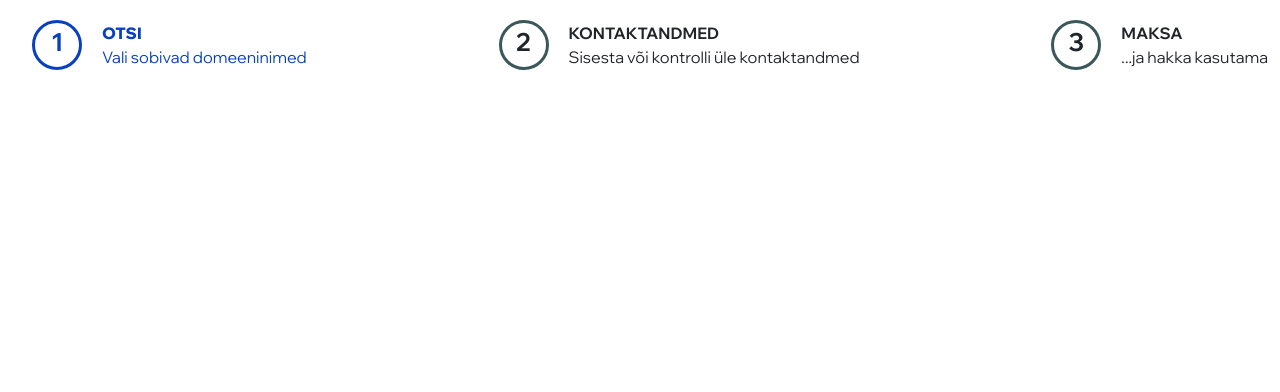
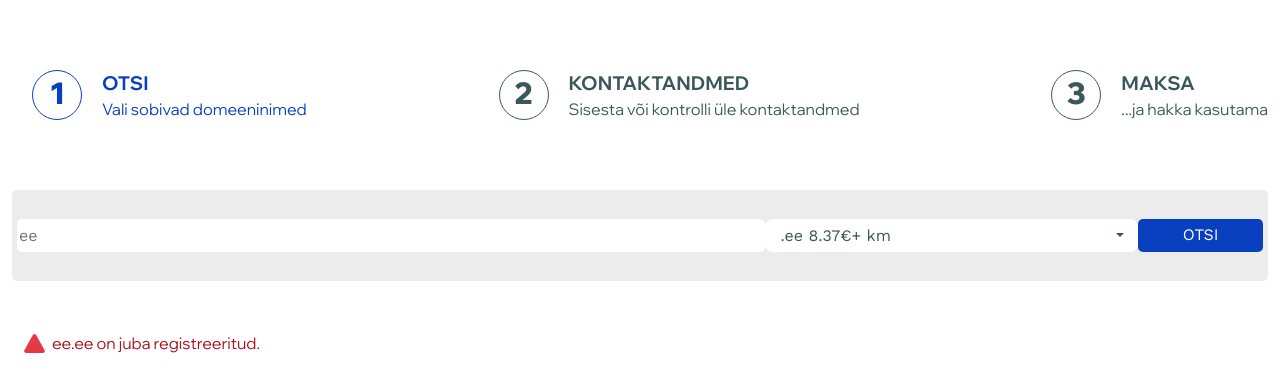
Before and after one commit to kklorfff/kpotapovdomeen, a plain HTML site: page index.html in a window 1280 px wide. Drawn offline with nearby package versions, Linux system fonts and the light colour scheme; a web font is replaced by a local one.

Commit message:
Add files via upload

```diff
--- a/index.html
+++ b/index.html
@@ -11,7 +11,7 @@
     <link rel="preconnect" href="https://fonts.googleapis.com">
     <link rel="preconnect" href="https://fonts.gstatic.com" crossorigin>
     <link
-        href="https://fonts.googleapis.com/css2?family=Inria+Serif:ital,wght@0,300;0,400;0,700;1,300;1,400;1,700&family=Wix+Madefor+Display:wght@400..800&display=swap"
+        href="https://fonts.googleapis.com/css2?family=Wix+Madefor+Display:wght@400..800&family=Work+Sans:ital,wght@0,100..900;1,100..900&display=swap"
         rel="stylesheet">
 </head>
 
@@ -26,7 +26,7 @@
                     </div>
                     <div class="step-text">
                         <p class="step-header">OTSI</p>
-                        <p>Vali sobivad domeeninimed</p>
+                        <p class="step-paragraph">Vali sobivad domeeninimed</p>
                     </div>
                 </li>
                 <li class="breadcrumb-item">
@@ -44,12 +44,41 @@
                     </div>
                     <div class="step-text">
                         <p class="step-header">MAKSA</p>
-                        <p>...ja hakka kasutama</p>
+                        <p class="step-paragraph">...ja hakka kasutama</p>
                     </div>
                 </li>
 
             </ol>
         </nav>
+    </div>
+
+    <div class="container-fluid">
+        <div class="search-container">
+            <input type="text" placeholder="ee">
+            <div class="btn-group">
+                <button class="btn btn-secondary btn-lg" type="button">
+                    .ee 8.37€+ km
+                </button>
+                <button type="button" class="btn btn-lg btn-secondary dropdown-toggle dropdown-toggle-split"
+                    data-bs-toggle="dropdown" aria-expanded="false">
+                    <span class="visually-hidden">Toggle Dropdown</span>
+                </button>
+                <ul class="dropdown-menu">
+                    <li><a class="dropdown-item" href="#">.ee 8.37€+km</a></li>
+                    <li><a class="dropdown-item" href="#">.lt 8.37€+km</a></li>
+                    <li><a class="dropdown-item" href="#">.lv 8.37€+km</a></li>
+                </ul>
+            </div>
+            <button class="search-button">OTSI</button>
+        </div>
+        <div class="container-fluid">
+            <p class="step-footer">
+                <img src="./assets/images/Polygon 1.png" alt="triangle">ee.ee on juba registreeritud.
+            </p>
+        </div>
+    </div>
+
+    </div>
     </div>
     <script src="https://cdn.jsdelivr.net/npm/bootstrap@5.3.3/dist/js/bootstrap.bundle.min.js"
         integrity="sha384-YvpcrYf0tY3lHB60NNkmXc5s9fDVZLESaAA55NDzOxhy9GkcIdslK1eN7N6jIeHz"
--- a/style.css
+++ b/style.css
@@ -1,5 +1,5 @@
 body {
-    font-family: 'Wix Madefor Display', serif;
+    font-family: "Wix Madefor Display", serif;
     justify-content: center;
 }
 
@@ -10,30 +10,33 @@ p {
 
 .breadcrumb {
     justify-content: space-between;
+    margin: 50px auto;
 }
 
 .breadcrumb-item {
     display: flex;
     flex-direction: row;
     align-items: center;
+    color: #3A5859;
 }
 
 .active-item .circle {
-    border: 3px solid #0940BF;
+    border: 1px solid #0940BF;
 }
 
 .circle {
     width: 50px;
     height: 50px;
     background-color: white;
-    border: 3px solid #3A5859;
+    border: 1px solid #3A5859;
     border-radius: 50%;
     margin: 20px;
 }
 
 .circle p {
-    font-size: 25px;
-    font-weight: bold;
+    justify-content: center;
+    font-size: 30px;
+    font-weight: 900;
 }
 
 .active-item {
@@ -41,17 +44,84 @@ p {
 }
 
 .active-item .step-header {
-    font-weight: 900;
+    font-weight: 700;
 }
 
 .step-header {
-    font-weight: bold;
+    font-size: larger;
+    font-weight: 700;
 }
 
 .step-paragraph {
-    font-weight: normal;
+    font-size: medium;
 }
 
 .step-text {
     text-align: left;
 }
+
+.row {
+    display: flex;
+    background-color: grey;
+}
+
+.search-container {
+    font-family: "Work Sans", serif;
+    height: 91px;
+    margin: 50px auto;
+    background-color: #ECECEC;
+    display: flex;;
+    align-items: center;
+    justify-content: flex-end;
+    padding: 5px;
+    border-radius: 5px;
+}
+
+.search-container input {
+    width: 60%;
+    height: 40%;
+    border: none;
+    border-radius: 5px;
+}
+
+.search-button {
+    width: 10%;
+    height: 40%;
+    color: white;
+    background-color: #0940BF;
+    border: none;
+    border-radius: 5px;
+}
+
+.btn-group {
+    height: 40%;
+    width: 30%;
+    border: none;
+    border-radius: 5px;
+}
+
+.btn.btn-secondary.btn-lg {
+    display: flex;
+    align-items: center;
+    justify-content: space-between;
+    background-color: #ffffff;
+    border: none;
+    color: black;
+    font-size: medium;
+    color: #3A5859;
+}
+
+.dropdown-toggle-split::after {
+    margin-left: 90%;
+}
+
+p.step-footer {
+    color: #AB101A;
+    display: flex;
+    align-items: center;
+    justify-content: flex-start;
+}
+
+img {
+    margin-right: 7px;
+}
```
Also changed, not shown: assets/images/Polygon 1.png (added).
